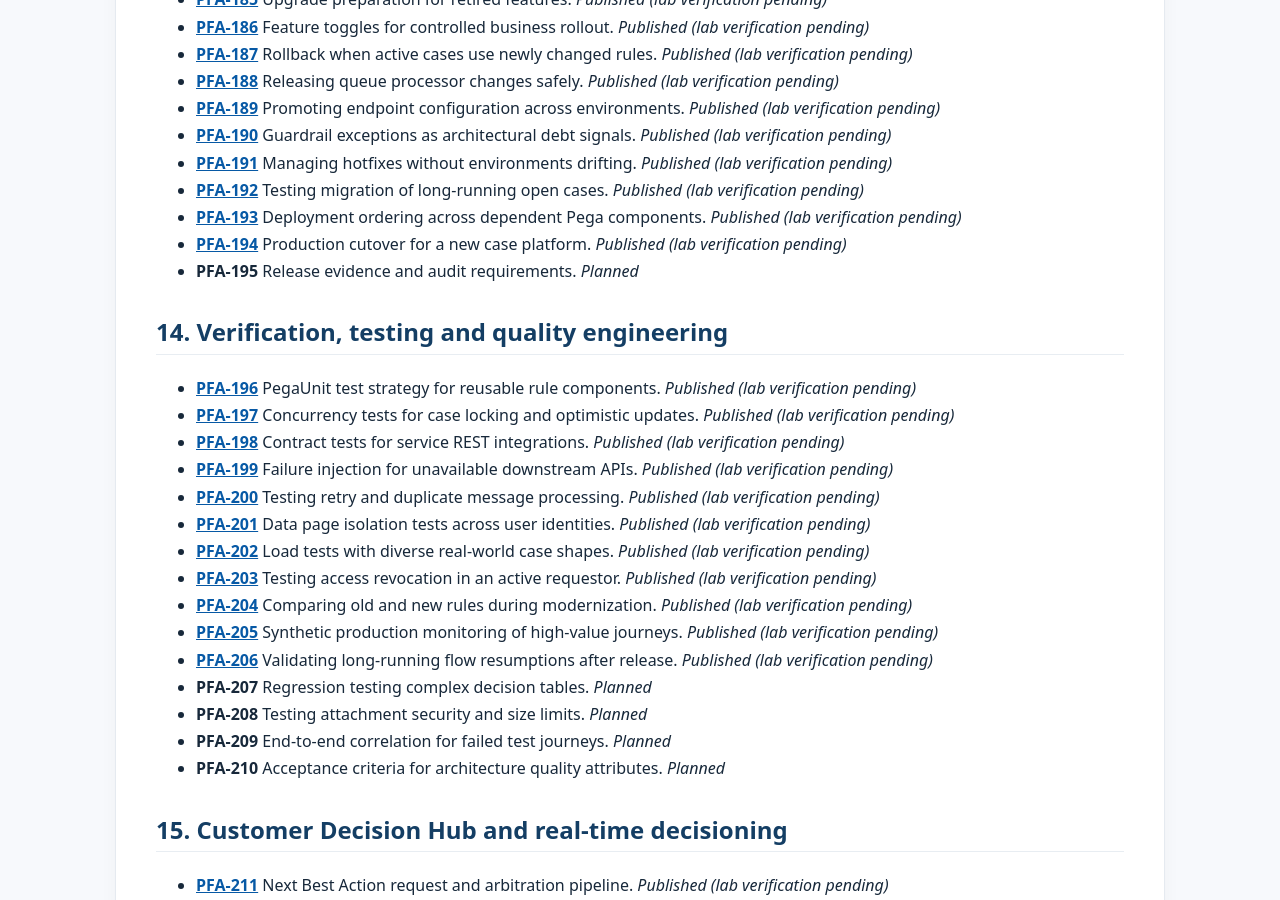
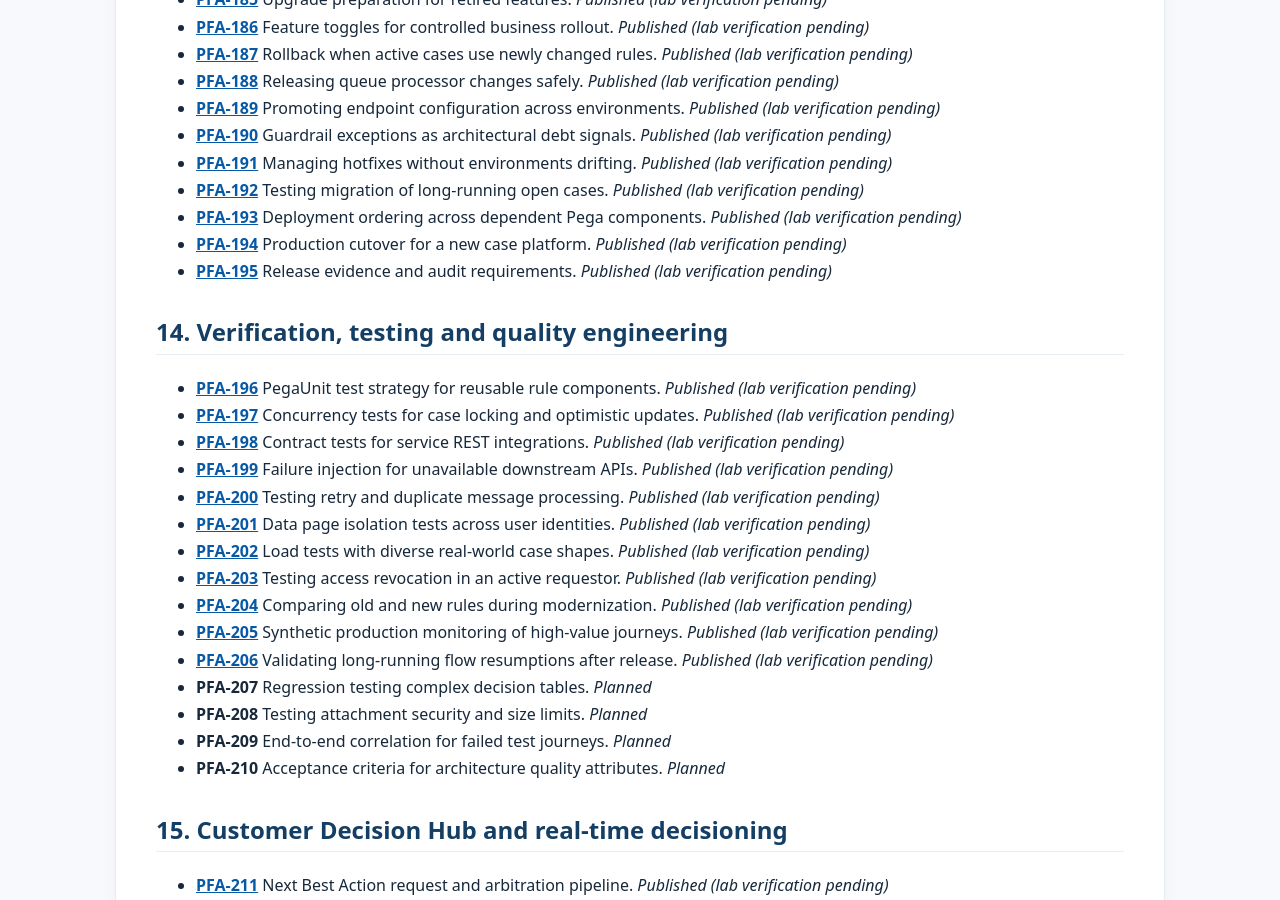
Before and after one commit to chandransandeep/pega-feature-atlas, a Jekyll site: the page built from docs/feature-inventory.md, in a window 1280 px wide and 900 px high, scrolled down 7203 px. Built offline with Jekyll 4.4.1, drawn with Linux system fonts in a browser that asks for light colours.

Commit message:
Publish PFA-195: pfa-195-release-evidence-and-audit-requirements

```diff
--- a/docs/commit-date-register.tsv
+++ b/docs/commit-date-register.tsv
@@ -243,3 +243,4 @@ docs/articles/performance/pfa-179-protecting-high-priority-transactions-from-bat
 docs/articles/delivery/pfa-192-testing-migration-of-longrunning-open-cases.md	2025-06-11	2026-10-31T04:12:14+00:00	random_past_date
 docs/articles/delivery/pfa-193-deployment-ordering-across-dependent-pega-components.md	2019-06-30	2026-10-31T04:12:14+00:00	random_past_date
 docs/articles/delivery/pfa-194-production-cutover-for-a-new-case-platform.md	2023-02-28	2026-10-31T04:12:14+00:00	random_past_date
+docs/articles/delivery/pfa-195-release-evidence-and-audit-requirements.md	2018-08-31	2026-10-31T04:12:14+00:00	random_past_date
--- a/docs/feature-inventory.md
+++ b/docs/feature-inventory.md
@@ -288,7 +288,7 @@ This is the editorial plan for Pega Feature Atlas. It is not a list of completed
 - **[PFA-192](articles/delivery/pfa-192-testing-migration-of-longrunning-open-cases.md)** Testing migration of long-running open cases. _Published (lab verification pending)_
 - **[PFA-193](articles/delivery/pfa-193-deployment-ordering-across-dependent-pega-components.md)** Deployment ordering across dependent Pega components. _Published (lab verification pending)_
 - **[PFA-194](articles/delivery/pfa-194-production-cutover-for-a-new-case-platform.md)** Production cutover for a new case platform. _Published (lab verification pending)_
-- **PFA-195** Release evidence and audit requirements. _Planned_
+- **[PFA-195](articles/delivery/pfa-195-release-evidence-and-audit-requirements.md)** Release evidence and audit requirements. _Published (lab verification pending)_
 
 <a id="section-14"></a>
 
```
Also changed, not shown: README.md, docs/articles/delivery/pfa-195-release-evidence-and-audit-requirements.md (renamed from drafts/pfa-195-release-evidence-and-audit-requirements.md).
